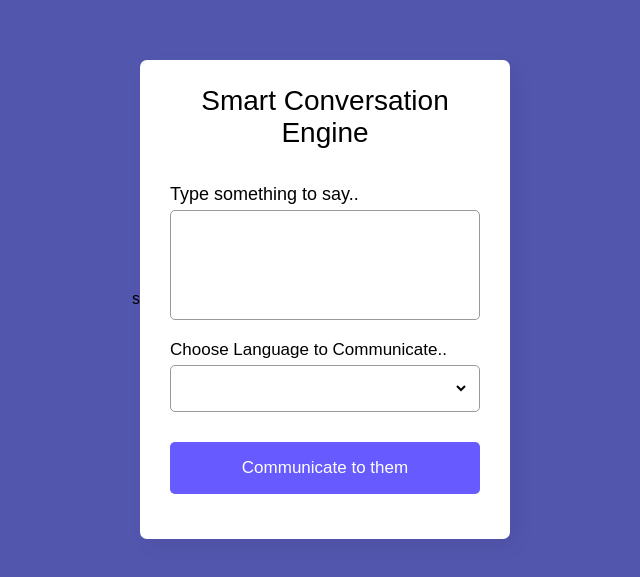
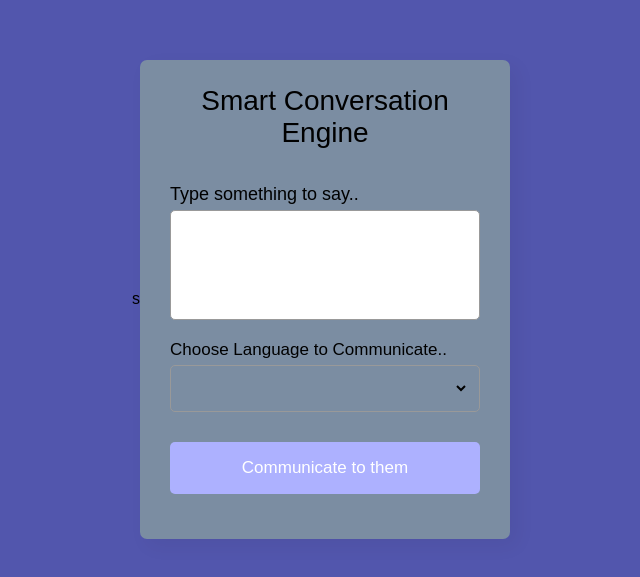
Before and after one commit to aravind-jagadabi/Smart-Conversation-Engine, a plain HTML site: page index.html in a window 1280 px wide. Shown: the part 101-678 px from the top of the page, without its empty margins (319-959 px from the left). Drawn offline with Linux system fonts and the light colour scheme.

Commit message:
Update style.css

```diff
--- a/style.css
+++ b/style.css
@@ -19,7 +19,7 @@ body{
   width: 370px;
   padding: 25px 30px;
   border-radius: 7px;
-  background: #fff;
+  background: #7B8DA2;
   box-shadow: 7px 7px 20px rgba(0,0,0,0.05);
 }
 .wrapper header{
@@ -89,11 +89,11 @@ form button{
   font-size: 17px;
   cursor: pointer;
   margin-top: 10px;
-  background: #675AFE;
+  background: #ADB1FF;
   transition: 0.3s ease;
 }
 form button:hover{
-  background: #4534fe;
+  background: #675AFE;
 }
 
 @media(max-width: 400px){
```
